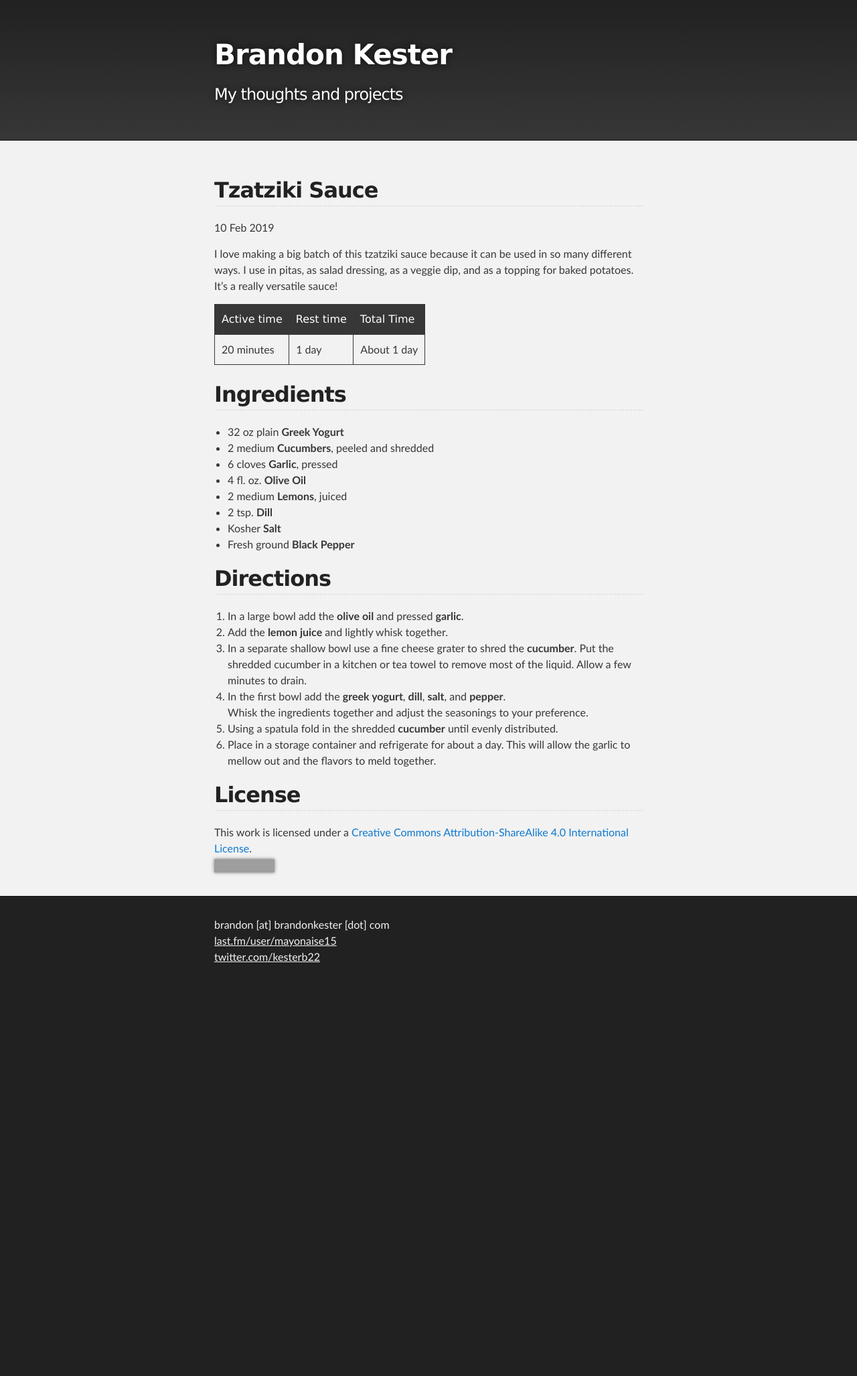
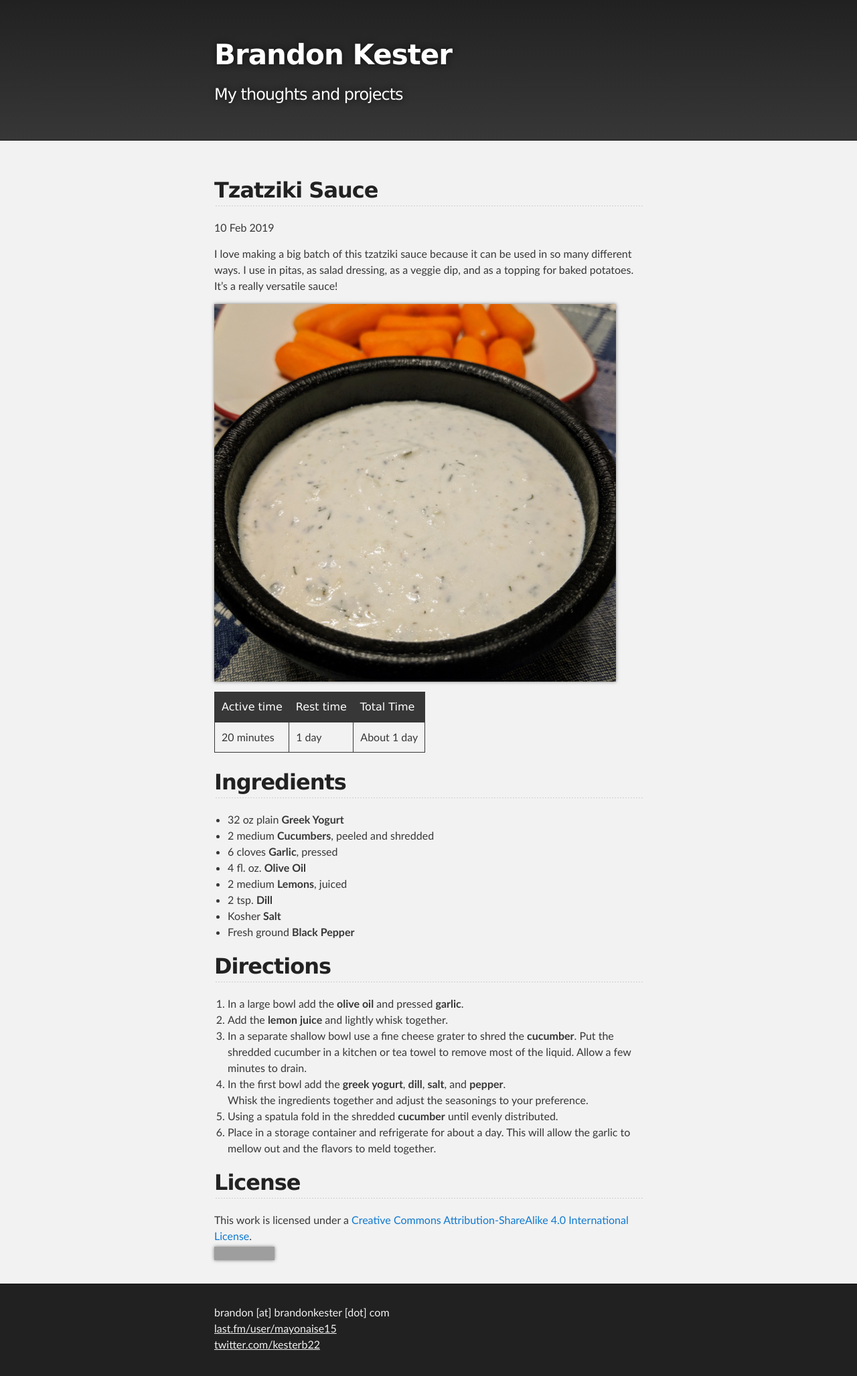
Before and after one commit to kesterb/kesterb.github.io, a Jekyll site: the page built from _posts/recipes/2019-02-10-tzatziki_sauce.md, in a window 1280 px wide. Shown: the whole page at 67% size. Built offline with Jekyll 4.4.1, drawn with Linux system fonts in a browser that asks for light colours; before the commit the page ends 1476 px from its top, so only the background shows below that; grey boxes are pictures that could not be loaded.

Commit message:
Added photo to tzatziki post

```diff
--- a/_posts/recipes/2019-02-10-tzatziki_sauce.md
+++ b/_posts/recipes/2019-02-10-tzatziki_sauce.md
@@ -39,3 +41,5 @@ Whisk the ingredients together and adjust the seasonings to your preference.
 5. Using a spatula fold in the shredded **cucumber** until evenly distributed.
 6. Place in a storage container and refrigerate for about a day.  This will
 allow the garlic to mellow out and the flavors to meld together.
+
+[Tzatziki]: /images/2019-02-10_tzatziki_sauce_small.jpg "Click for larger image"
```
Also changed, not shown: other parts of _posts/recipes/2019-02-10-tzatziki_sauce.md (+2 -0 lines), images/2019-02-10_tzatziki_sauce.jpg (added), images/2019-02-10_tzatziki_sauce_small.jpg (added).
